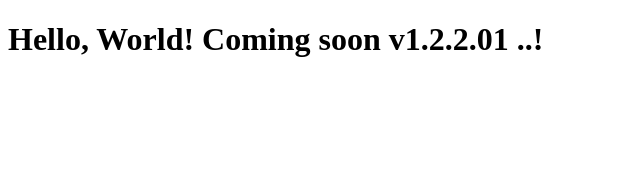
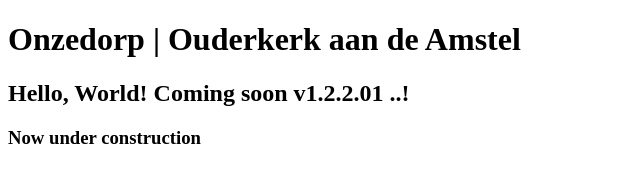
Before and after one commit to burcmuratmetin/onzedorp, a plain HTML site: page index.html in a window 1280 px wide. Shown: the whole page, without its empty margins (0-640 px from the left). Drawn offline with Linux system fonts and the light colour scheme.

Commit message:
v1.7
under construction

```diff
--- a/index.html
+++ b/index.html
@@ -4,6 +4,9 @@
 <title>Onzedorp | Ouderkerk aan de Amstel</title>
 </head>
 <body>
-<h1>Hello, World! Coming soon v1.2.2.01 ..! </h1>
+<h1>Onzedorp | Ouderkerk aan de Amstel</h1>
+<h2>Hello, World! Coming soon v1.2.2.01 ..! </h2>
+<h3>Now under construction</h3>
+
 </body>
 </html>
```
